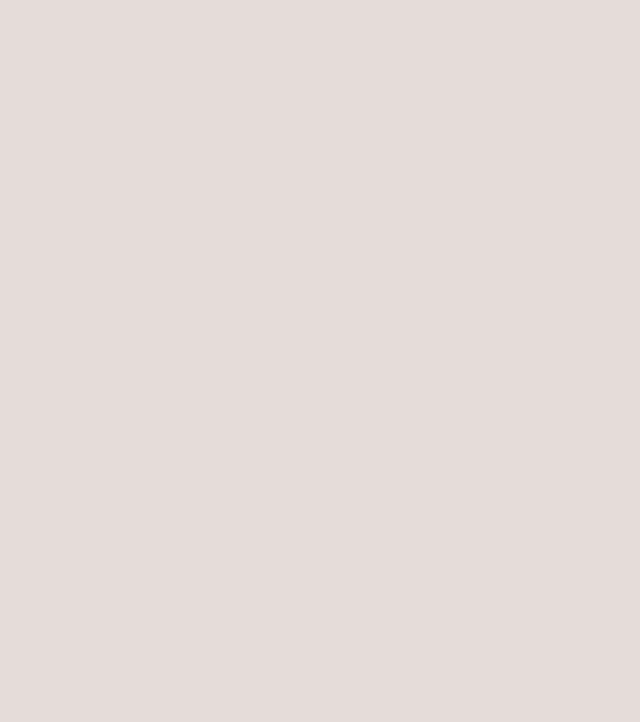
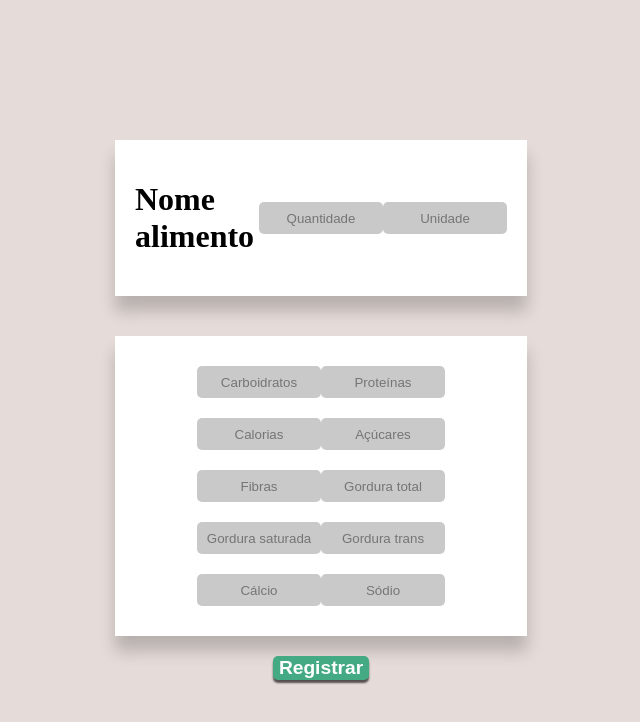
Before and after one commit to Steel-Hard/VitalU, a React (Vite) app in the folder front/: page /cadastroalimento in a window 1280 px wide. Before the commit this address had no page. Shown: the top 722 px of the page, without its empty margins (319-959 px from the left). Built offline with nearby package versions, Linux system fonts and the light colour scheme.

Commit message:
Pagina de cadastro de alimentos

```diff
--- a/front/src/App.tsx
+++ b/front/src/App.tsx
@@ -1,20 +1,27 @@
-import { Welcome, Login,Cadastro, PerfilConfig,Pesquisa,Perfil} from './pages/index';
-import {BrowserRouter,  Route,  Routes} from 'react-router-dom'
-
+import {
+  Welcome,
+  Login,
+  Cadastro,
+  PerfilConfig,
+  Pesquisa,
+  Perfil,
+  CadastroAlimento,
+} from "./pages/index";
+import { BrowserRouter, Route, Routes } from "react-router-dom";
 
 export default function App() {
   return (
     <BrowserRouter>
       <Routes>
-        <Route path='/' element={<Welcome/>}/>
-        <Route path='/login' element={<Login/>}/>
-        <Route path='/cadastro' element={<Cadastro/>}/>
-        <Route path='/perfil' element={<Perfil/>}/>
-        <Route path='/perfil/config' element={<PerfilConfig/>}/>
-        <Route path='/pesquisa' element={<Pesquisa/>}/>
-        <Route path='/pesquisa/:querry' element={<Pesquisa/>}/>
+        <Route path="/" element={<Welcome />} />
+        <Route path="/login" element={<Login />} />
+        <Route path="/cadastro" element={<Cadastro />} />
+        <Route path="/perfil" element={<Perfil />} />
+        <Route path="/perfil/config" element={<PerfilConfig />} />
+        <Route path="/pesquisa" element={<Pesquisa />} />
+        <Route path="/pesquisa/:querry" element={<Pesquisa />} />
+        <Route path="/cadastroalimento" element={<CadastroAlimento />} />
       </Routes>
     </BrowserRouter>
   );
-
 }
--- /dev/null
+++ b/front/src/pages/CadastroAlimento.tsx
@@ -0,0 +1,64 @@
+import { StlCaixa, BtnStl, StlInput, FlexDiv } from "../components/index";
+
+export function CadastroAlimento() {
+  return (
+    <>
+      <StlCaixa direction="row">
+        <h1>Nome alimento</h1>
+        <StlInput placeholder="Quantidade" height="30px" width="120px" />
+        <StlInput placeholder="Unidade" height="30px" width="120px" />
+      </StlCaixa>
+      <StlCaixa>
+        <FlexDiv>
+          <StlInput
+            placeholder="Carboidratos"
+            height="30px"
+            width="120px"
+          ></StlInput>
+          <StlInput
+            placeholder="Proteínas"
+            height="30px"
+            width="120px"
+          ></StlInput>
+        </FlexDiv>
+        <FlexDiv>
+          <StlInput
+            placeholder="Calorias"
+            height="30px"
+            width="120px"
+          ></StlInput>
+          <StlInput
+            placeholder="Açúcares"
+            height="30px"
+            width="120px"
+          ></StlInput>
+        </FlexDiv>
+        <FlexDiv>
+          <StlInput placeholder="Fibras" height="30px" width="120px"></StlInput>
+          <StlInput
+            placeholder="Gordura total"
+            height="30px"
+            width="120px"
+          ></StlInput>
+        </FlexDiv>
+        <FlexDiv>
+          <StlInput
+            placeholder="Gordura saturada"
+            height="30px"
+            width="120px"
+          ></StlInput>
+          <StlInput
+            placeholder="Gordura trans"
+            height="30px"
+            width="120px"
+          ></StlInput>
+        </FlexDiv>
+        <FlexDiv>
+          <StlInput placeholder="Cálcio" height="30px" width="120px"></StlInput>
+          <StlInput placeholder="Sódio" height="30px" width="120px"></StlInput>
+        </FlexDiv>
+      </StlCaixa>
+      <BtnStl>Registrar</BtnStl>
+    </>
+  );
+}
--- a/front/src/pages/index.ts
+++ b/front/src/pages/index.ts
@@ -1,10 +1,19 @@
 // IMPORTA PARA EXPORTAR
 import { Welcome } from "./Welcome";
 import { Login } from "./Login";
-import {PerfilConfig} from "./PerfilConfig";
+import { PerfilConfig } from "./PerfilConfig";
 import { Cadastro } from "./Cadastro";
 import { Pesquisa } from "./Pesquisa";
 import Perfil from "./Perfil";
+import { CadastroAlimento } from "./CadastroAlimento";
 //import  Calcimc  from "./calcimc/Calcimc";
 
-export { Welcome, Login , PerfilConfig,Cadastro,Pesquisa,Perfil};
+export {
+  Welcome,
+  Login,
+  PerfilConfig,
+  Cadastro,
+  Pesquisa,
+  Perfil,
+  CadastroAlimento,
+};
```
Also changed, not shown: front/src/components/Inputs/Input.tsx (+6 -6 lines).
